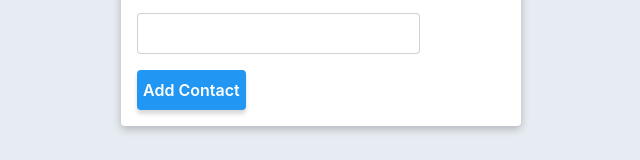
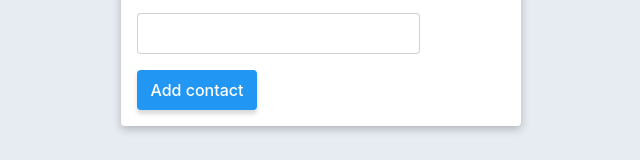
Before and after one commit to AnnaTsepilova/goit-react-hw-02-phonebook, a React (Create React App) app: page / in a window 1280 px wide. Shown: the part 143-303 px from the top of the page, without its empty margins (319-959 px from the left). Built offline with nearby package versions, Linux system fonts and the light colour scheme.

Commit message:
start making functional

```diff
--- a/src/components/App.jsx
+++ b/src/components/App.jsx
@@ -26,6 +26,9 @@ class App extends Component {
     name: '',
   };
 
+  handleInputChange = event => {
+    this.setState({ name: event.currentTarget.value });
+  };
   // countTotalFeedback = () => {
   //   const total = Object.values(this.state).reduce((acc, number) => {
   //     return acc + number;
@@ -65,6 +68,8 @@ class App extends Component {
             pattern="^[a-zA-Za-яА-Я]+(([' -][a-zA-Za-яА-Я ])?[a-zA-Za-яА-Я]*)*$"
             title="Name may contain only letters, apostrophe, dash and spaces. For example Adrian, Jacob Mercer, Charles de Batz de Castelmore d'Artagnan"
             required
+            value={this.state.name}
+            onChange={this.handleInputChange}
           />
           <Button type="button">Add contact</Button>
         </FormWrapper>
--- a/src/components/App.styled.jsx
+++ b/src/components/App.styled.jsx
@@ -52,11 +52,8 @@ export const ContactInput = styled.input`
 `;
 
 export const Button = styled.button`
-  min-width: 100px;
+  min-width: 120px;
   height: 40px;
-
-  margin-left: auto;
-  margin-right: auto;
 
   text-align: center;
   border-radius: 4px;
@@ -65,9 +62,8 @@ export const Button = styled.button`
   background-color: ${props => props.theme.colors.accentColor};
   box-shadow: 0px 4px 4px rgba(0, 0, 0, 0.15);
   font-family: inherit;
-  font-weight: 600;
+  font-weight: 500;
   font-size: 16px;
-  text-transform: capitalize;
 
   cursor: pointer;
   outline: rgba(0, 0, 0, 0);
```
